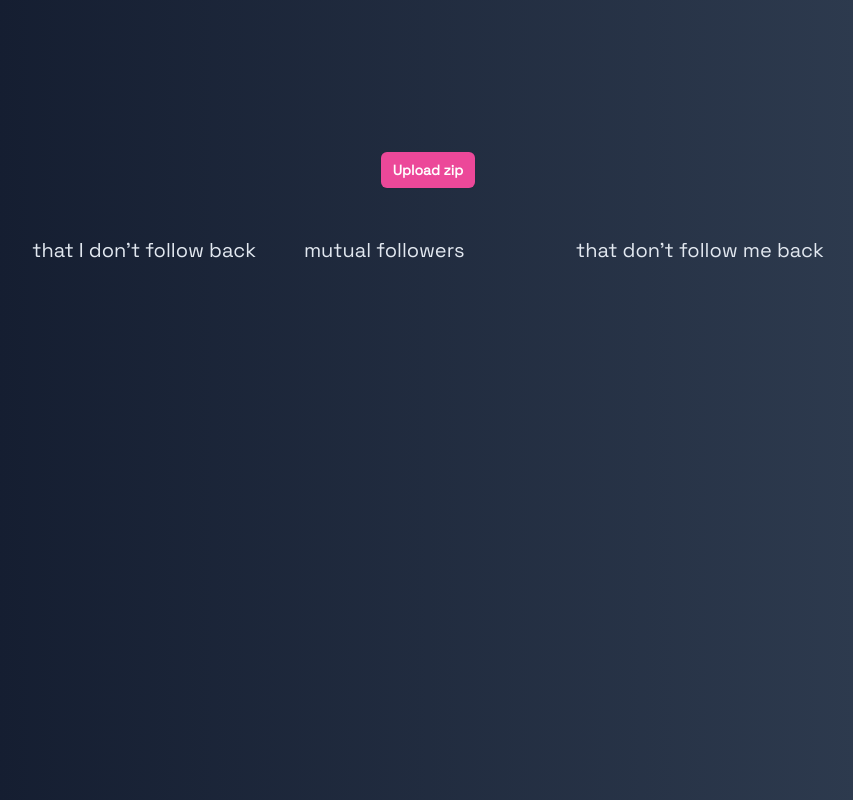
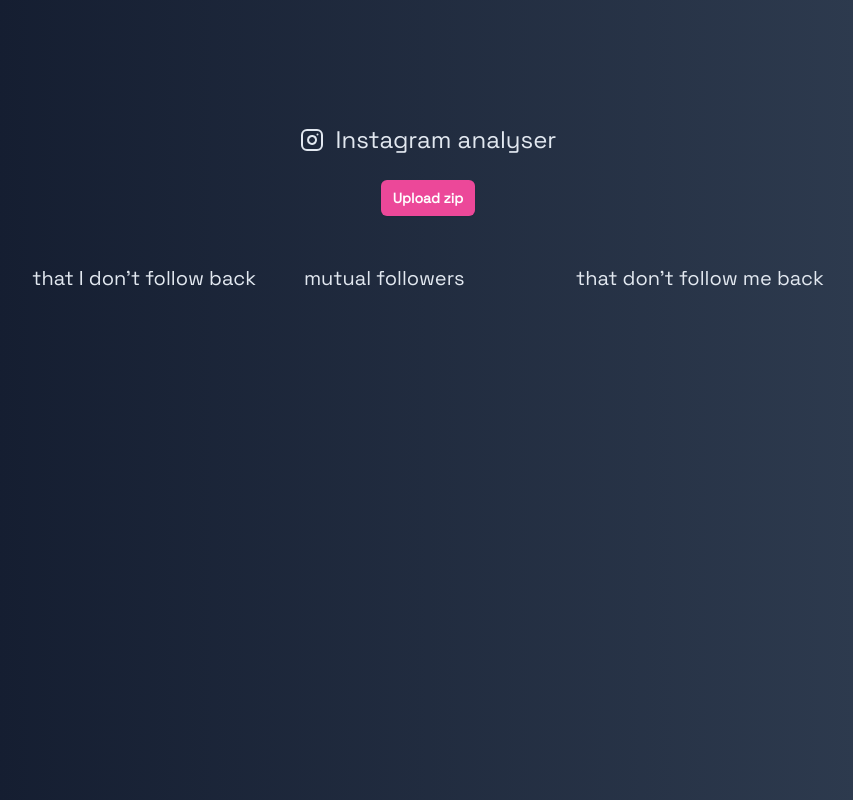
Before and after one commit to eduardohilariodev/instagram-following-followers-analyser, a React (Vite) app: page / in a window 1280 px wide. Shown: the whole page, without its empty margins (212-1065 px from the left). Built offline with nearby package versions, Linux system fonts and the light colour scheme.

Commit message:
layout: align title

```diff
--- a/src/App.tsx
+++ b/src/App.tsx
@@ -1,13 +1,15 @@
 import React from "react";
 import FileUploader from "./FileUploader";
 import "@fontsource/space-grotesk";
-
+import { Instagram } from "lucide-react";
 const App: React.FC = () => {
   return (
     <>
       <div className="mx-auto max-w-7xl sm:px-6 lg:px-8">
-        <h3></h3>
         <div className="flex h-screen flex-col items-center justify-center">
+          <h3 className="mb-6 flex items-center justify-center gap-3">
+            <Instagram className="inline" /> Instagram analyser
+          </h3>
           <div className="flex flex-row">
             <FileUploader />
           </div>
```
